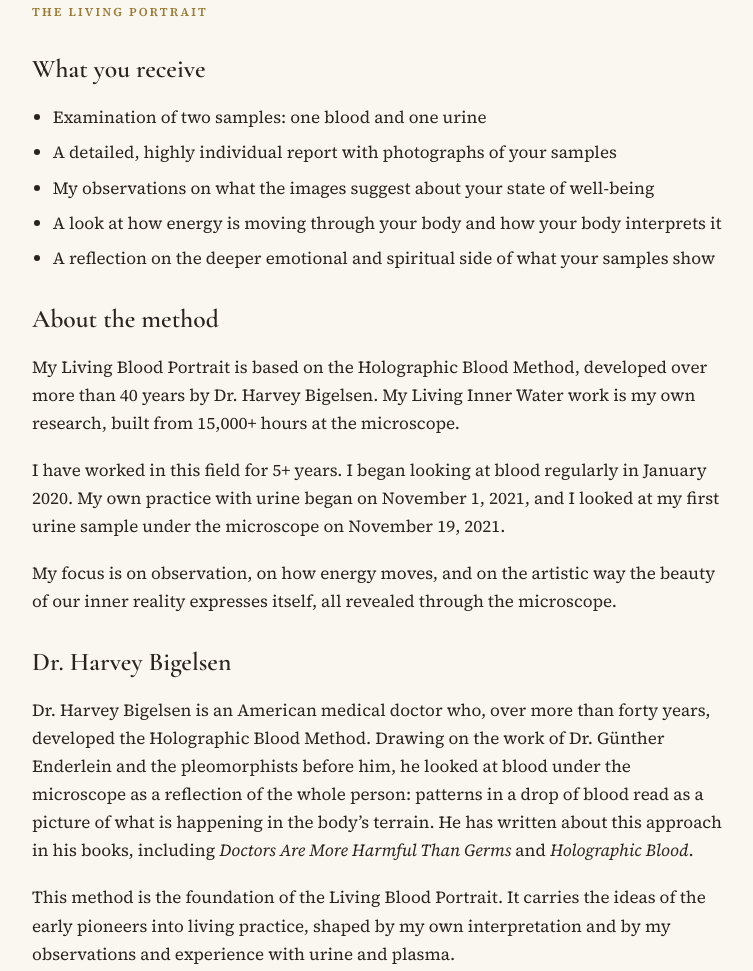
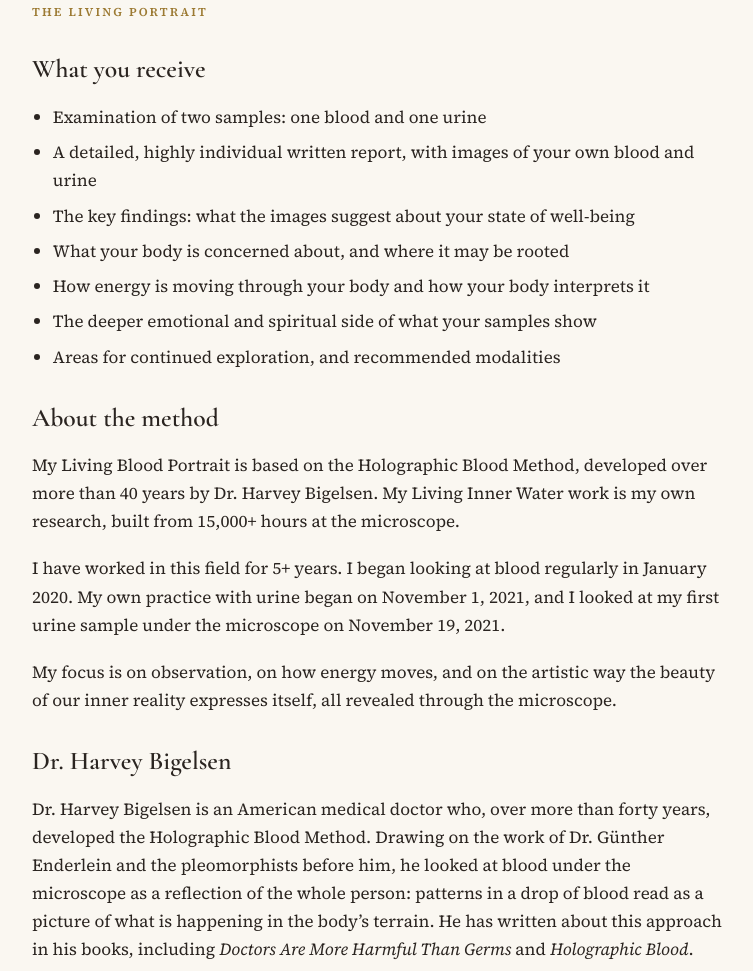
Before and after one commit to AnaSeahawk/fiona-gardner-site, a plain HTML site: page docs/services.html in a window 1280 px wide. Shown: the part 1518-2489 px from the top of the page, without its empty margins (260-1013 px from the left). Drawn offline with nearby package versions, Linux system fonts and the light colour scheme.

Commit message:
Services: combined report list from the slides; reading times, payment, US-only blood
Co-Authored-By: Claude Opus 5.5 <noreply@anthropic.com>
Claude-Session: https://claude.ai/code/session_01DKWgfkw6ypFFQ4CTKnE6HB

```diff
--- a/docs/services.html
+++ b/docs/services.html
@@ -40,10 +40,12 @@
         <h3>What you receive</h3>
         <ul>
           <li>Examination of two samples: one blood and one urine</li>
-          <li>A detailed, highly individual report with photographs of your samples</li>
-          <li>My observations on what the images suggest about your state of well-being</li>
-          <li>A look at how energy is moving through your body and how your body interprets it</li>
-          <li>A reflection on the deeper emotional and spiritual side of what your samples show</li>
+          <li>A detailed, highly individual written report, with images of your own blood and urine</li>
+          <li>The key findings: what the images suggest about your state of well-being</li>
+          <li>What your body is concerned about, and where it may be rooted</li>
+          <li>How energy is moving through your body and how your body interprets it</li>
+          <li>The deeper emotional and spiritual side of what your samples show</li>
+          <li>Areas for continued exploration, and recommended modalities</li>
         </ul>
 
         <h3>About the method</h3>
@@ -72,10 +74,11 @@
           <li><strong>Get in touch.</strong> Reach out using the contact details below.</li>
           <li><strong>Receive your kit.</strong> I mail you a slide kit, and you receive an email with instructions for collecting your samples at home and returning them.</li>
           <li><strong>Collect and return.</strong> Take a finger-prick blood sample and a urine sample, then send the kit back as the email directs.</li>
-          <li><strong>Receive your report.</strong> I examine your samples under the microscope and send you a detailed, individual report with images by email.</li>
+          <li><strong>Receive your report.</strong> I examine your samples under the microscope and send you a detailed, individual report with images by email. A blood reading usually takes 3–5 days. A urine reading can take 3–4 weeks, depending on the sample.</li>
         </ol>
 
         <p class="price">US$950 <span>for both samples, blood and urine</span></p>
+        <p>Payment by PayPal or Venmo. Blood consultations are available in the US only.</p>
         <p>Booking: <a href="mailto:fionagardner1111@gmail.com">fionagardner1111@gmail.com</a></p>
       </div>
     </section>
```
